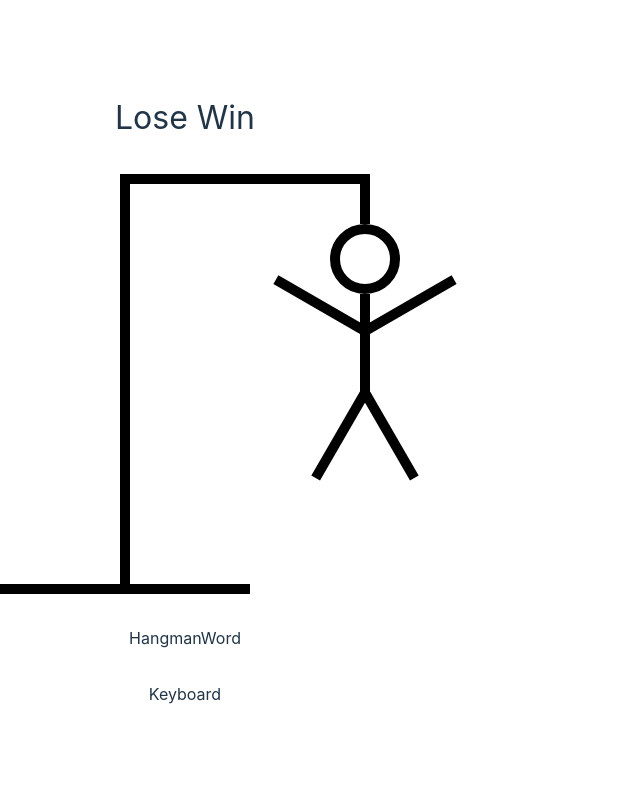
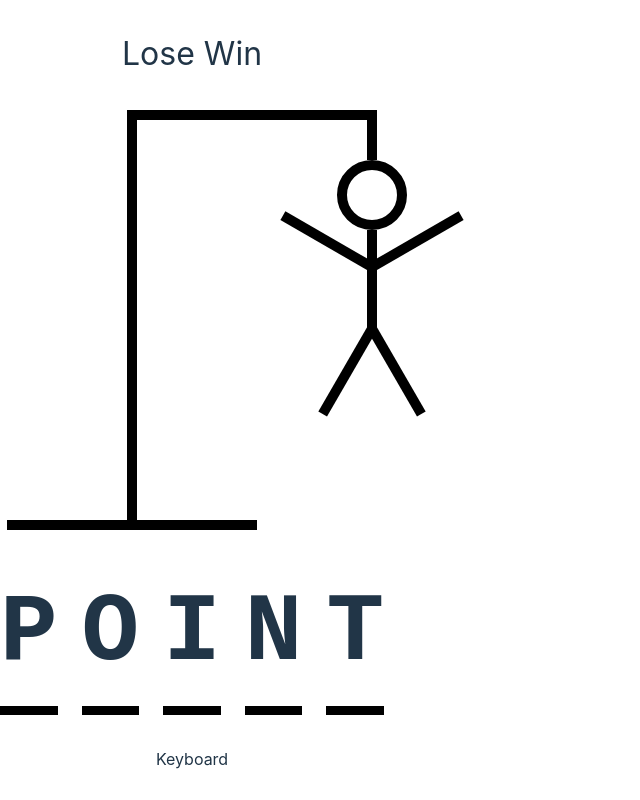
Before and after one commit to StoicInsight/hangman, a React (Vite) app: page / in a window 1280 px wide. Shown: the whole page, without its empty margins (0-640 px from the left). Built offline with nearby package versions, Linux system fonts and the light colour scheme.

Commit message:
guessed word component

```diff
--- a/src/App.tsx
+++ b/src/App.tsx
@@ -22,7 +22,7 @@ function App() {
     }}>
       <div style={{ fontSize: '2rem', textAlign: 'center'}}>Lose Win</div>
       <HangmanDrawing/>
-      <HangmanWord/>
+      <HangmanWord word={wordToGuess}/>
       <Keyboard/>
     </div>
   )
--- a/src/components/HangmanWord.tsx
+++ b/src/components/HangmanWord.tsx
@@ -1,8 +1,14 @@
 import React from 'react'
 
-const HangmanWord = () => {
+const HangmanWord = ({ word }) => {
   return (
-    <div>HangmanWord</div>
+    <div style={{ display: 'flex', gap: '.25em', fontSize:'6rem', fontWeight: 'bold', textTransform: 'uppercase', fontFamily: 'monospace' }}>
+      {word.split('').map((letter, index) => (
+        <span style={{ borderBottom: '.1em solid black'}}>
+          {letter}
+        </span>
+      ))}
+    </div>
   )
 }
 
```
